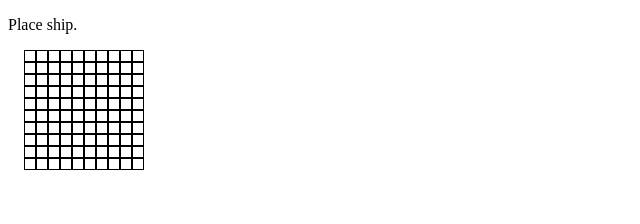
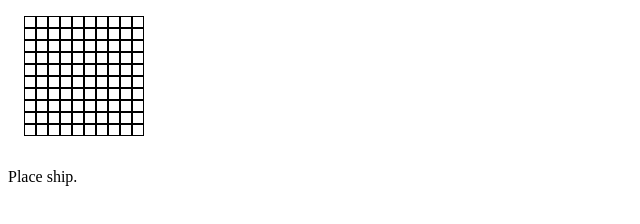
Before and after one commit to eccol/battleship-js, a website built with webpack: page src/index.html in a window 1280 px wide. Shown: the whole page, without its empty margins (0-640 px from the left). Built offline with nearby package versions, Linux system fonts and the light colour scheme.

Commit message:
Move all board drawing logic to DOMController

```diff
--- a/src/DOMController.js
+++ b/src/DOMController.js
@@ -1,7 +1,6 @@
 export default class DOMController {
   constructor() {
     this.messageArea = document.querySelector('.message');
-    this.boardsArea = document.querySelector('.boards');
   }
 
   setGame(game) {
@@ -9,11 +8,8 @@ export default class DOMController {
   }
 
   startGame() {
-    const enemyBoardGrid = this.drawBoard(this.game.player2.board);
-    enemyBoardGrid.classList.add('enemy');
-    const playerBoardGrid = this.drawBoard(this.game.player1.board, true);
-    playerBoardGrid.classList.add('player');
-    this.boardsArea.append(enemyBoardGrid, playerBoardGrid);
+    this.drawBoard(this.game.player2.board, 'main');
+    this.drawBoard(this.game.player1.board, 'side', true);
 
     this.showMessage('Start!');
   }
@@ -38,13 +34,12 @@ export default class DOMController {
     }
   }
 
-  clearBoards() {
-    this.boardsArea.innerHTML = '';
-  }
+  drawBoard(board, size, self = false) {
+    if (!['main', 'side'].includes(size))
+      throw new Error('Invalid board position');
 
-  drawBoard(board, self = false) {
-    const container = document.createElement('div');
-    container.classList.add('board-container');
+    const container = document.querySelector(`.board.${size}`);
+    container.innerHTML = '';
 
     for (let i = 0; i < board.xLength; i++) {
       const row = document.createElement('div');
@@ -85,7 +80,6 @@ export default class DOMController {
 
       container.appendChild(row);
     }
-    return container;
   }
 
   highlightAttack(e) {
--- a/src/GameController.js
+++ b/src/GameController.js
@@ -12,9 +12,7 @@ export default class GameController {
     this.placementPhase = true;
     this.player2.placeShips();
     this.dom.showMessage('Place ship.');
-    document
-      .querySelector('.boards')
-      .append(this.dom.drawBoard(this.player1.board));
+    this.dom.drawBoard(this.player1.board, 'main');
   }
 
   startGame() {
@@ -35,7 +33,7 @@ export default class GameController {
   makeCPUMove() {
     const move = this.player2.getMove();
     const targetSquare = document.querySelector(
-      `.player [data-position="${move[0]},${move[1]}`,
+      `.side [data-position="${move[0]},${move[1]}`,
     );
     const result = this.player2.attack(move);
 
@@ -62,14 +60,14 @@ export default class GameController {
         this.placementDirection,
       );
       if (this.player1.ships.length === 0) {
-        this.dom.clearBoards();
         this.startGame();
       } else {
         this.dom.setPlacement();
         this.dom.clearMessage();
         this.dom.showMessage('Place next ship.');
       }
-    } catch {
+    } catch (e) {
+      console.log(e);
       this.player1.ships.unshift(ship);
       this.dom.clearMessage();
       this.dom.showMessage('Invalid placement.');
--- a/src/index.html
+++ b/src/index.html
@@ -7,9 +7,11 @@
 </head>
 <body>
 
-  <div class="message"></div>
-
-  <div class="boards"></div>
+  <div class="container">
+    <div class="board main"></div>
+    <div class="board side"></div>
+    <div class="message"></div>
+  </div>
 
 </body>
 </html>
--- a/src/style.scss
+++ b/src/style.scss
@@ -1,4 +1,4 @@
-.board-container {
+.board {
   margin: 1rem;
   display: flex;
 
```
